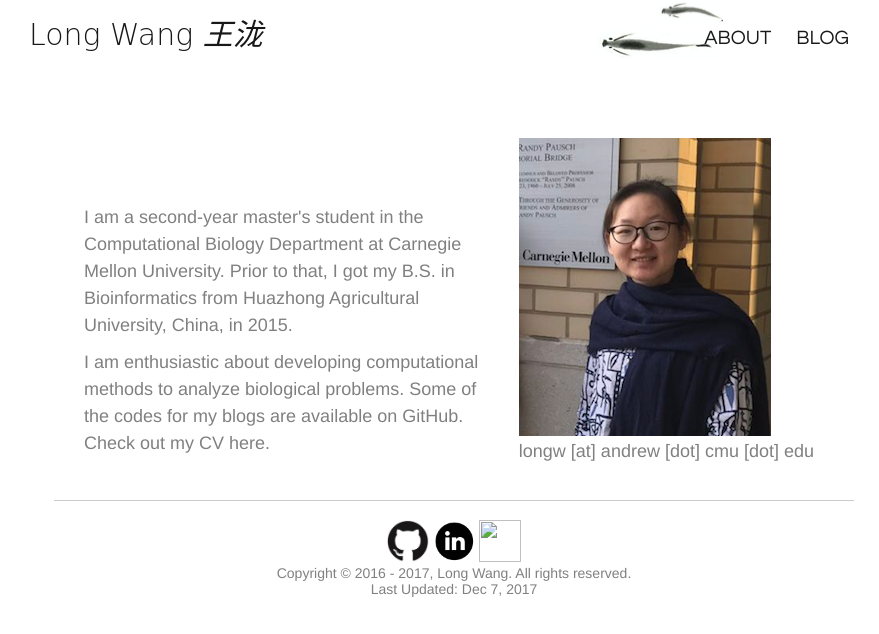
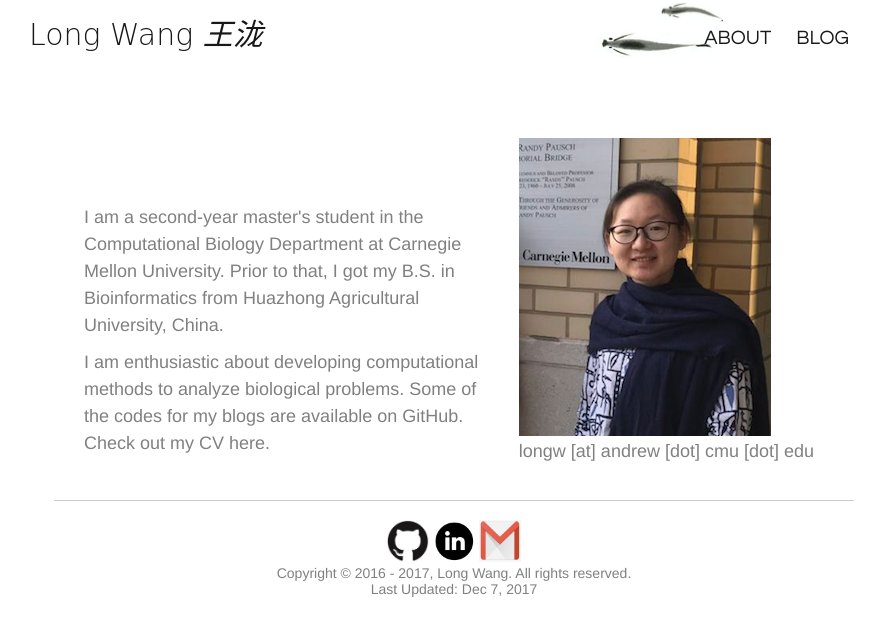
Before and after one commit to longw010/longw010.github.io, a plain HTML site: page index.html in a window 1280 px wide. Shown: the whole page, without its empty margins (186-1065 px from the left). Drawn offline with nearby package versions, Linux system fonts and the light colour scheme.

Commit message:
add icon 2

```diff
--- a/index.html
+++ b/index.html
@@ -54,7 +54,7 @@
   <div>
    <p>&nbsp;</p>
    <p>&nbsp;</p>
-   <p>I am a second-year master's student in the <a class="link" href="http://www.cbd.cmu.edu/" target="_blank">Computational Biology Department </a> at <a class="link" href="https://www.cmu.edu/" target="_blank">Carnegie Mellon University</a>. Prior to that, I got my B.S. in Bioinformatics from <a class="link" href="www.hzau.edu.cn/" target="_blank">Huazhong Agricultural University</a>, China, in 2015.</p>
+   <p>I am a second-year master's student in the <a class="link" href="http://www.cbd.cmu.edu/" target="_blank">Computational Biology Department </a> at <a class="link" href="https://www.cmu.edu/" target="_blank">Carnegie Mellon University</a>. Prior to that, I got my B.S. in Bioinformatics from <a class="link" href="www.hzau.edu.cn/" target="_blank">Huazhong Agricultural University</a>, China.</p>
         <p>I am enthusiastic about developing
 computational methods to analyze biological problems. Some of the codes for my blogs are available on <a class="link" href="https://github.com/longw010" target="_blank">GitHub</a>. Check out my CV here.</p>
 </div>
@@ -75,7 +75,7 @@ computational methods to analyze biological problems. Some of the codes for my b
 </a>
 <a href="https://www.linkedin.com/in/lwang010/">
 <img src="images/linkedin.png" width="42" height="42" border="0"></a>
-<a href="mailto:longw@andrew.cmu.edu"> <img src="images/email" width='42' height='42' border='0'></a>
+<a href="mailto:longw@andrew.cmu.edu"> <img src="images/email.png" width='42' height='42' border='0'></a>
 </div>
   Copyright &copy; 2016 - 2017, Long Wang. All rights reserved.<br>
   Last Updated: Dec 7, 2017
```
